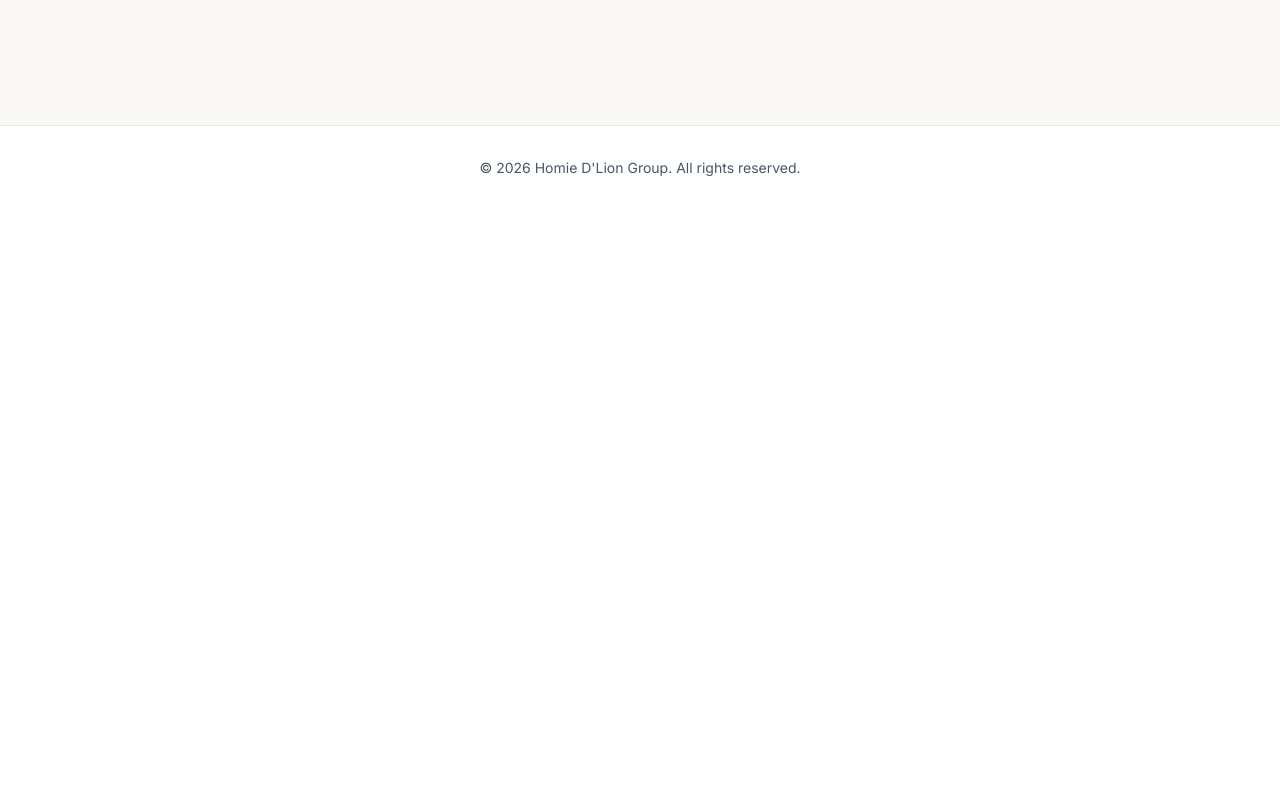
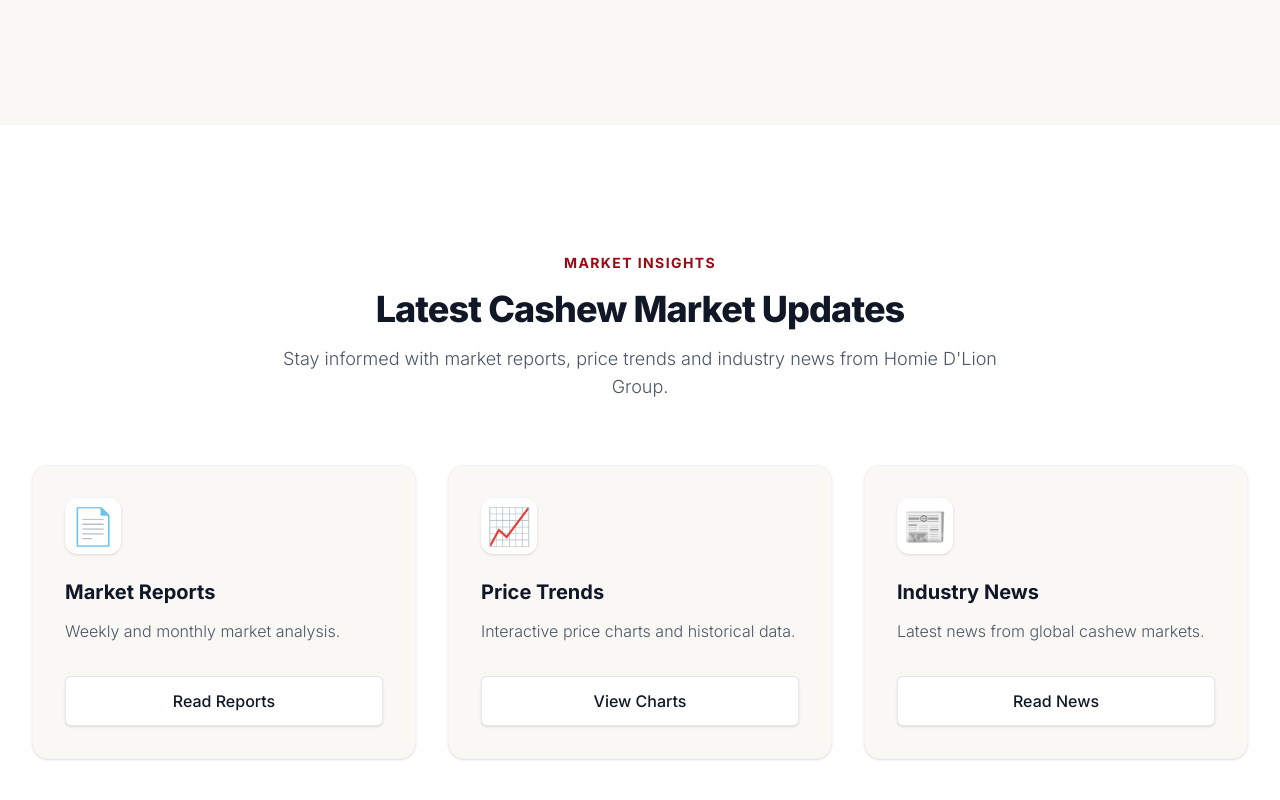
Before and after one commit to NamQuannnn/homiedlion-website, a Next.js app: page / in a window 1280 px wide. Shown: the part 2240-3040 px from the top of the page. Before the commit the page ends 2450 px from the top, so only its background shows below. Built offline with nearby package versions, Linux system fonts and the light colour scheme.

Commit message:
Sprint 5 - Market Insights

```diff
--- a/src/app/page.tsx
+++ b/src/app/page.tsx
@@ -1,6 +1,7 @@
 import Hero from "@/components/sections/Hero";
 import About from "@/components/sections/About";
 import Products from "@/components/sections/Products";
+import MarketInsights from "@/components/sections/MarketInsights";
 
 export default function Home() {
   return (
@@ -8,6 +9,7 @@ export default function Home() {
       <Hero />
       <About />
       <Products />
+      <MarketInsights />
     </div>
   );
 }
--- /dev/null
+++ b/src/components/sections/MarketInsights.tsx
@@ -0,0 +1,78 @@
+import Link from 'next/link';
+
+export default function MarketInsights() {
+  const insights = [
+    {
+      title: 'Market Reports',
+      description: 'Weekly and monthly market analysis.',
+      icon: '📄',
+      buttonText: 'Read Reports',
+      link: '/market-insights/reports',
+    },
+    {
+      title: 'Price Trends',
+      description: 'Interactive price charts and historical data.',
+      icon: '📈',
+      buttonText: 'View Charts',
+      link: '/market-insights/trends',
+    },
+    {
+      title: 'Industry News',
+      description: 'Latest news from global cashew markets.',
+      icon: '📰',
+      buttonText: 'Read News',
+      link: '/market-insights/news',
+    },
+  ];
+
+  return (
+    <section className="bg-white py-20 lg:py-32 w-full">
+      <div className="max-w-7xl mx-auto px-4 sm:px-6 lg:px-8">
+
+        {/* Phần Tiêu đề Section */}
+        <div className="text-center max-w-3xl mx-auto mb-16 space-y-4">
+          <h3 className="text-sm font-bold tracking-widest text-red-800 uppercase">
+            MARKET INSIGHTS
+          </h3>
+          <h2 className="text-3xl sm:text-4xl font-extrabold text-gray-900 tracking-tight">
+            Latest Cashew Market Updates
+          </h2>
+          <p className="text-lg text-gray-600 font-light">
+            Stay informed with market reports, price trends and industry news from Homie D'Lion Group.
+          </p>
+        </div>
+
+        {/* Lưới thông tin */}
+        <div className="grid grid-cols-1 md:grid-cols-3 gap-8">
+          {insights.map((item, index) => (
+            <div
+              key={index}
+              className="bg-[#FAF8F5] rounded-2xl p-8 flex flex-col h-full shadow-sm hover:shadow-md hover:-translate-y-2 transition-all duration-300 border border-gray-100"
+            >
+              <div className="text-4xl mb-6 bg-white w-14 h-14 flex items-center justify-center rounded-xl shadow-sm">
+                {item.icon}
+              </div>
+              <div className="flex-grow space-y-3">
+                <h4 className="text-xl font-bold text-gray-900">
+                  {item.title}
+                </h4>
+                <p className="text-gray-600 font-light leading-relaxed">
+                  {item.description}
+                </p>
+              </div>
+              <div className="pt-8 mt-auto">
+                <Link
+                  href={item.link}
+                  className="inline-flex items-center justify-center w-full px-6 py-3 bg-white text-gray-900 font-medium rounded-md border border-gray-200 hover:bg-gray-50 hover:text-red-800 transition-colors shadow-sm"
+                >
+                  {item.buttonText}
+                </Link>
+              </div>
+            </div>
+          ))}
+        </div>
+
+      </div>
+    </section>
+  );
+}
```
